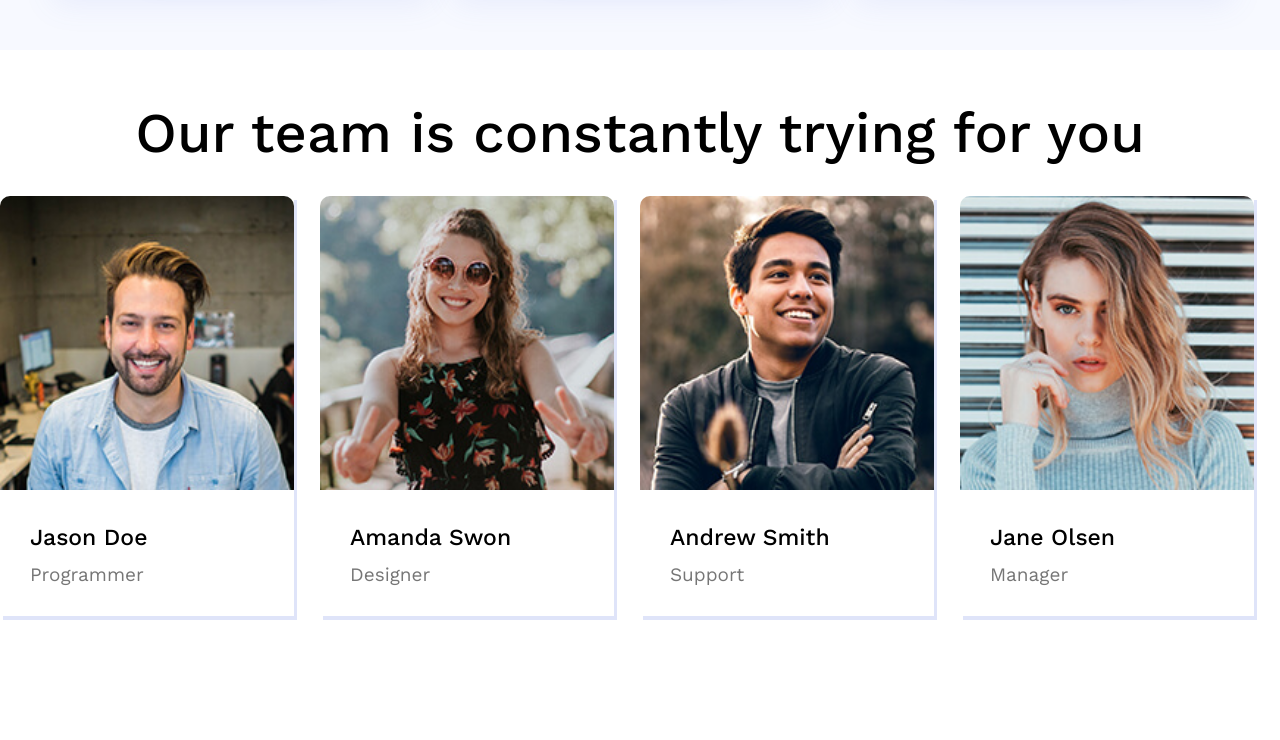
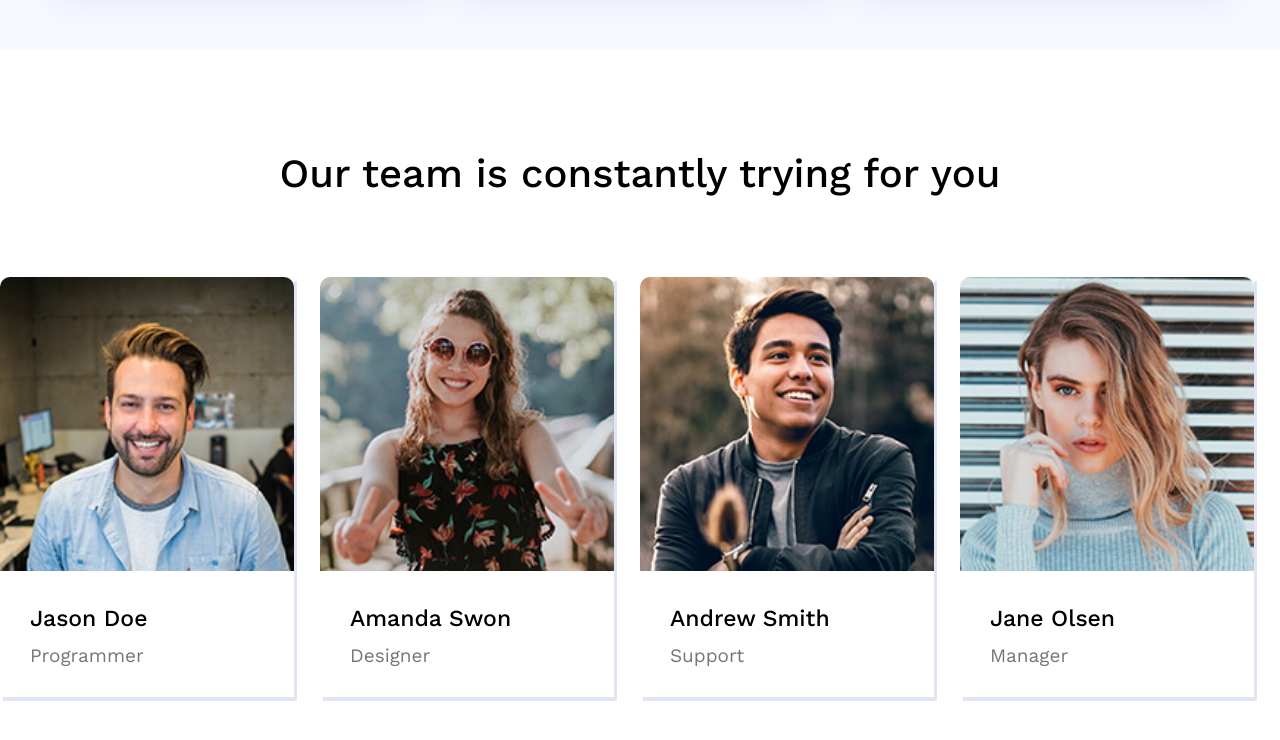
Before and after one commit to ashikdas/AppAMP, a plain HTML site: page index.html in a window 1280 px wide. Shown: the part 3351-4091 px from the top of the page. Before the commit the page ends 4017 px from the top, so only its background shows below. Drawn offline with nearby package versions, Linux system fonts and the light colour scheme.

Commit message:
Team Section fully completed

```diff
--- a/style.css
+++ b/style.css
@@ -340,9 +340,11 @@ body,h1,h2,h3,h4,h5,p,a,span{
 /* CSS for Team Section */
 
 .team-section{
-    padding: 50px 0;
+    padding: 100px 0;
 }
-.team-members{}
+.team-section .section-title h2{
+    font-size: 40px;
+}
 
 .member{
     width: 23%;
@@ -366,3 +368,6 @@ body,h1,h2,h3,h4,h5,p,a,span{
     color: #767676;
     font-size: 19px;
 }
+.team-members{
+    margin-top: 80px;
+}
```
